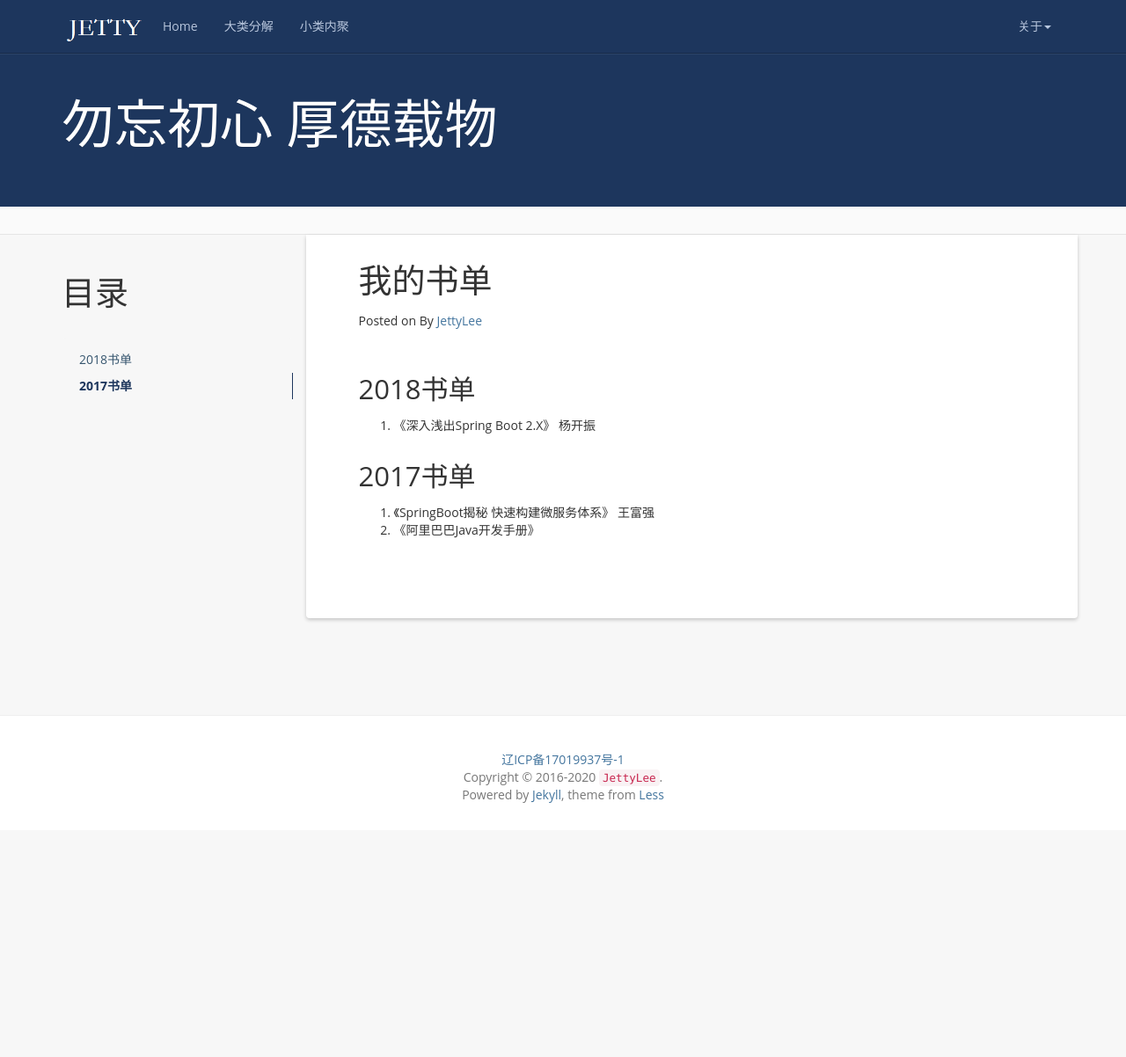
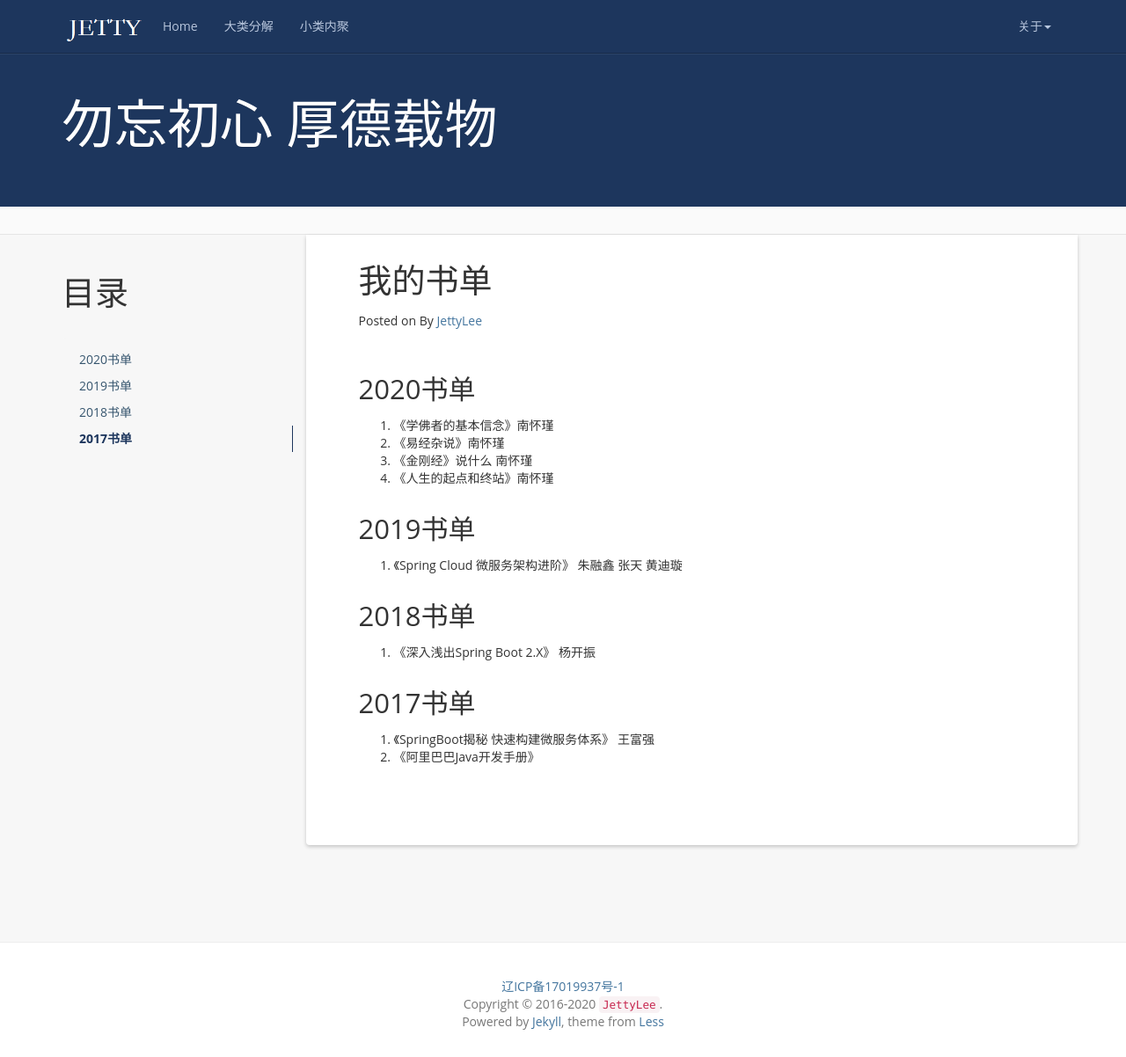
Before and after one commit to JettyLee/blog, a Jekyll site: the page built from books.md, in a window 1280 px wide and 1202 px high. Shown: the whole window at 88% size. Built offline with Jekyll 4.4.1, drawn with Linux system fonts in a browser that asks for light colours; comment, search, counter and statistics services are not loaded.

Commit message:
更新部分书单

```diff
--- a/books.md
+++ b/books.md
@@ -7,15 +7,22 @@ permalink: /books/
 * content
 {:toc}
 
+## 2020书单
+1.	《学佛者的基本信念》南怀瑾
+2.	《易经杂说》南怀瑾
+3.	《金刚经》说什么 南怀瑾
+4.	《人生的起点和终站》南怀瑾
+
+## 2019书单
+
+1. 《Spring Cloud 微服务架构进阶》 朱融鑫 张天 黄迪璇
+
 
 ## 2018书单
 
 1. 《深入浅出Spring Boot 2.X》 杨开振
 
-
-
-2017书单
------------------------------------------------------------------
+## 2017书单
 
 1. 《SpringBoot揭秘 快速构建微服务体系》 王富强
 2. 《阿里巴巴Java开发手册》
```
